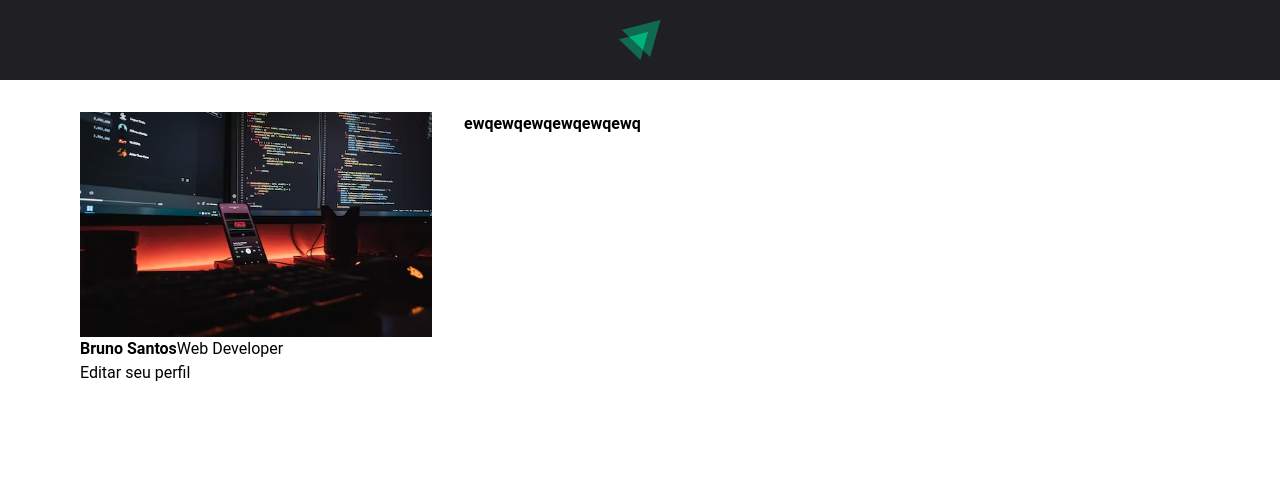
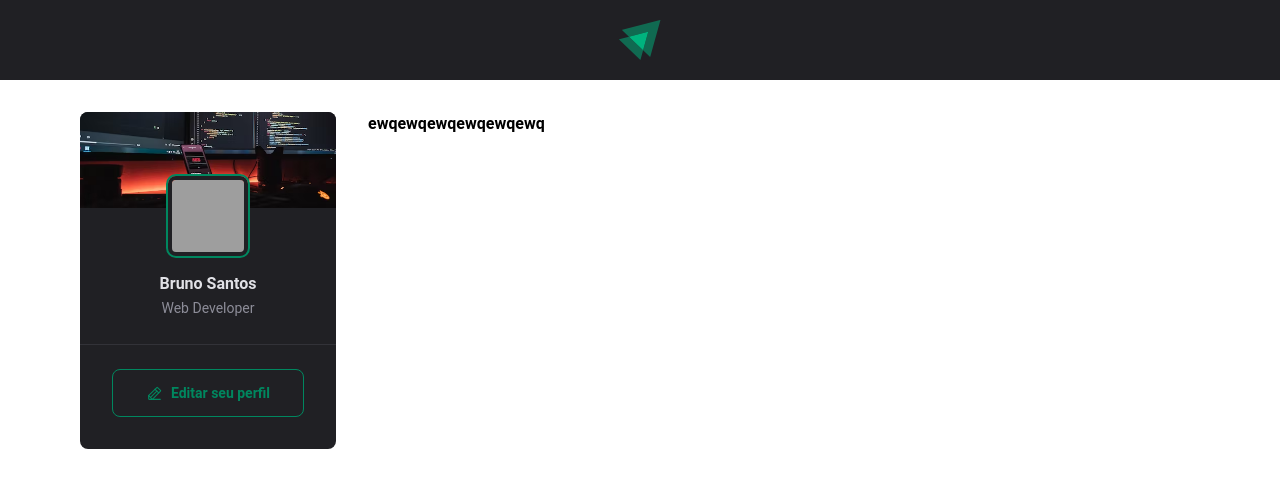
Before and after one commit to devsantosbruno/ignite-feed, a React (Vite) app: page / in a window 1280 px wide. Shown: the top 488 px of the page. Built offline with nearby package versions, Linux system fonts and the light colour scheme; grey boxes are pictures that could not be loaded.

Commit message:
feat: sidebar with user infos

```diff
--- a/package.json
+++ b/package.json
@@ -9,6 +9,7 @@
     "preview": "vite preview"
   },
   "dependencies": {
+    "phosphor-react": "^1.4.1",
     "react": "^18.2.0",
     "react-dom": "^18.2.0"
   },
--- a/src/App.tsx
+++ b/src/App.tsx
@@ -6,10 +6,10 @@ export function App() {
   return (
     <div>
       <Header />
-      <div className="max-w-6xl my-8 mx-auto px-4 grid grid-cols-3 gap-8 items-start">
+      <div className="max-w-6xl my-8 mx-auto px-4 grid grid-cols-4 gap-8 items-start">
         <Sidebar />
 
-        <main className="col-span-2">
+        <main className="col-span-3">
           <Post />
           <Post />
         </main>
--- a/src/components/Sidebar.tsx
+++ b/src/components/Sidebar.tsx
@@ -1,16 +1,30 @@
+import { PencilLine } from "phosphor-react";
 import coverProfile from "../assets/cover-profile.avif";
 
 export function Sidebar() {
   return (
-    <aside className="">
-      <img src={coverProfile} />
-      <div>
-        <strong>Bruno Santos</strong>
-        <span>Web Developer</span>
+    <aside className="bg-gray-800 rounded-lg overflow-hidden">
+      <img
+        src={coverProfile}
+        className="w-full h-24 object-cover object-center"
+      />
+      <div className="flex flex-col items-center text-gray-300 -mt-8">
+        <img
+          src="https://github.com/devsantosbruno.png"
+          className="w-20 h-20 rounded-lg border-4 border-gray-800 outline outline-2 outline-green-500"
+        />
+        <strong className="mt-4 text-gray-100 leading-6">Bruno Santos</strong>
+        <span className="text-sm text-gray-400 leading-6">Web Developer</span>
       </div>
 
-      <footer>
-        <a href="#">Editar seu perfil</a>
+      <footer className="border-t-[1px] border-gray-600 mt-6 pt-6 px-8 pb-8">
+        <a
+          href="#"
+          className="w-full bg-transparent text-sm text-green-500 border-[1px] border-green-500 hover:bg-green-500 hover:text-white transition duration-100 rounded-lg h-12 px-5 font-bold flex items-center justify-center gap-2"
+        >
+          <PencilLine size={17} />
+          Editar seu perfil
+        </a>
       </footer>
     </aside>
   );
--- a/tailwind.config.cjs
+++ b/tailwind.config.cjs
@@ -6,6 +6,8 @@ module.exports = {
       sans: ["Roboto", "sans-serif"],
     },
     colors: {
+      white: "#fff",
+
       "gray-100": "#e1e1e6",
       "gray-300": "#c4c4cc",
       "gray-400": "#8d8d99",
```
Also changed, not shown: 1 other file (tests, documents, lock files or other folders).
